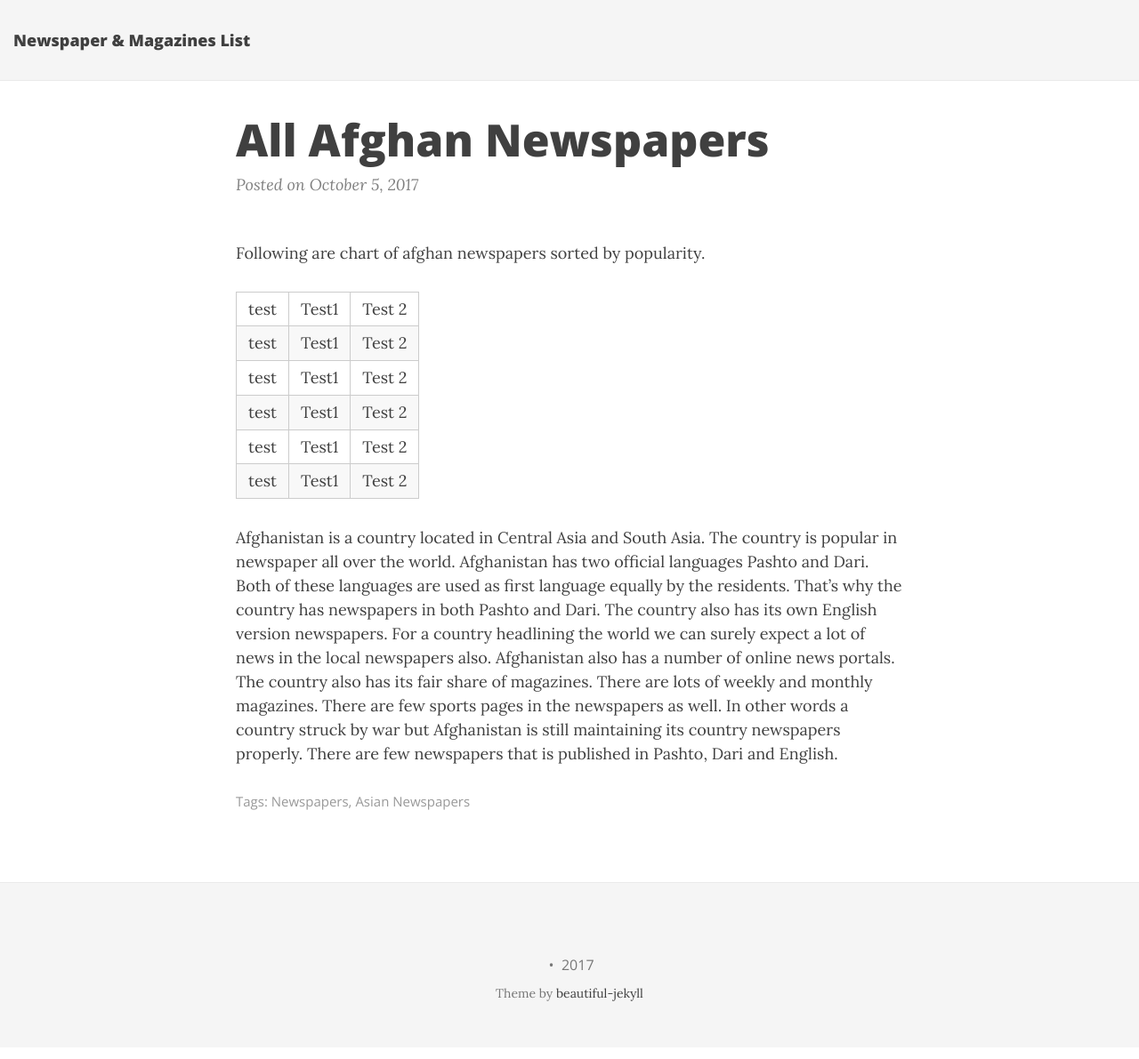
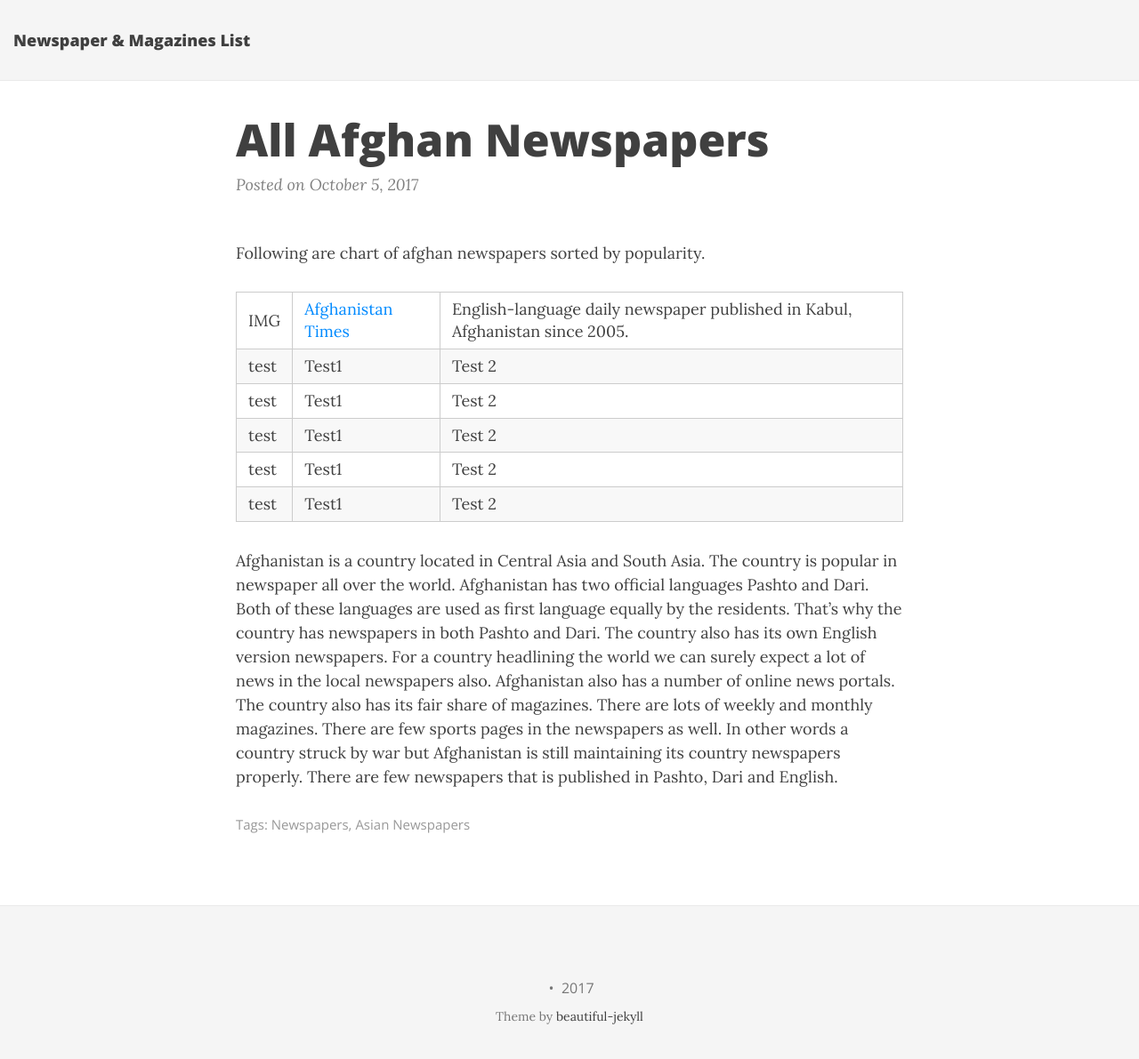
Before and after one commit to newspapers/newspapers.github.io, a Jekyll site: the page built from _posts/2017-10-05-Afghan.markdown, in a window 1280 px wide and 1204 px high. Shown: the top 1191 px of the window at 89% size. Built offline with Jekyll 4.4.1, drawn with Linux system fonts in a browser that asks for light colours; nearby versions of some CDN libraries.

Commit message:
Update 2017-10-05-Afghan.markdown

```diff
--- a/_posts/2017-10-05-Afghan.markdown
+++ b/_posts/2017-10-05-Afghan.markdown
@@ -17,7 +17,7 @@ published: true
 ---
 Following are chart of afghan newspapers sorted by popularity.
 
-| test | Test1 | Test 2|
+| IMG | [Afghanistan Times](http://www.afghanistantimes.af/ "Afghanistan Times") | English-language daily newspaper published in Kabul, Afghanistan since 2005.|
 | test | Test1 | Test 2|
 | test | Test1 | Test 2|
 | test | Test1 | Test 2|
```
